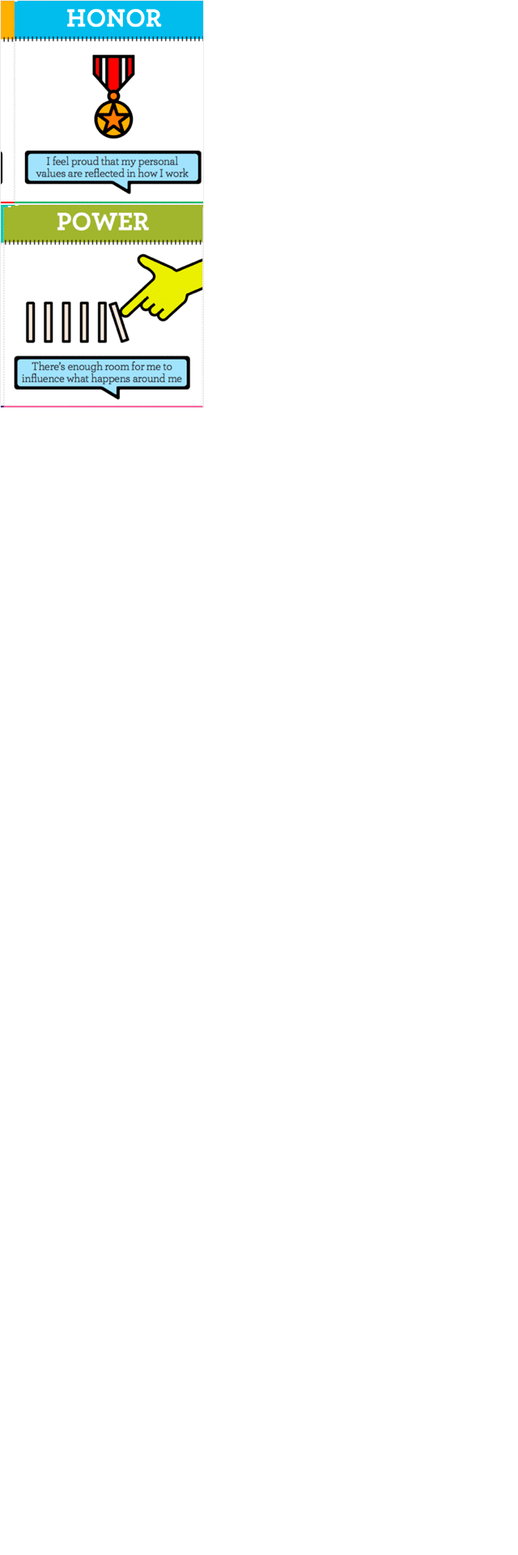
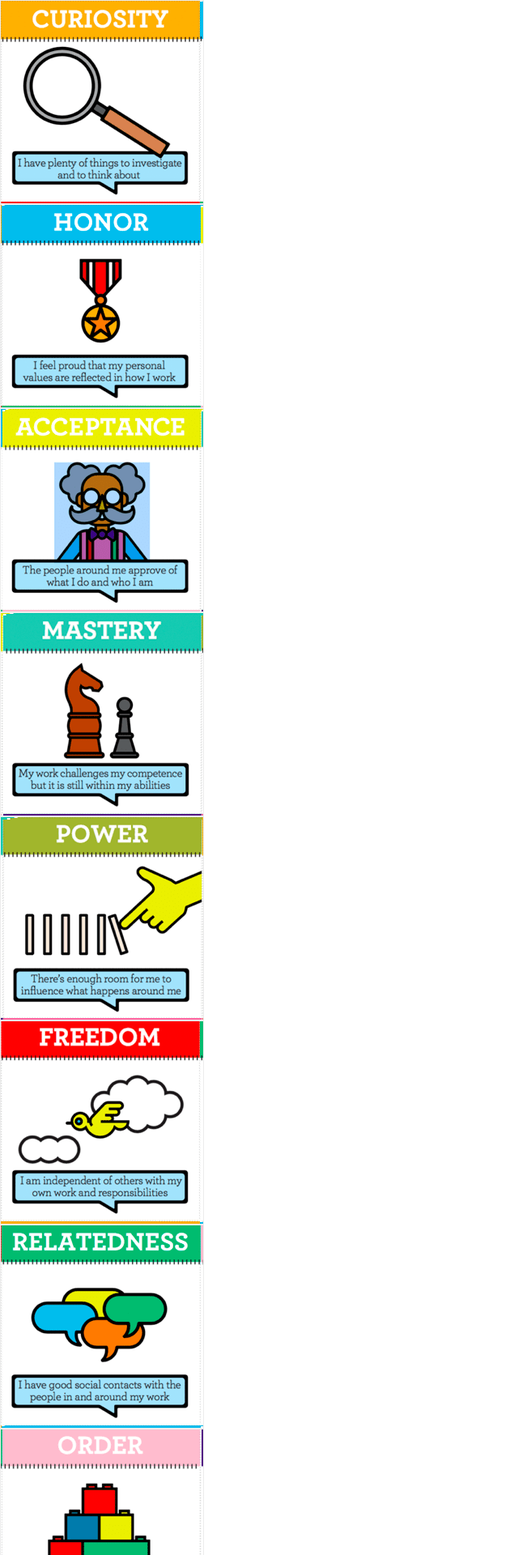
Before and after one commit to OrangeNebula/moving-motivator-desk, a React (Create React App) app: page / in a window 1280 px wide. Shown: the top 1920 px of the page at 81% size, without its empty margins (0-640 px from the left). Before the commit the page ends 800 px from the top, so only its background shows below. Built offline with nearby package versions, Linux system fonts and the light colour scheme.

Commit message:
[기타] 러프한 카드 포지션 설정

```diff
--- a/src/App.tsx
+++ b/src/App.tsx
@@ -6,8 +6,16 @@ import { CardType } from './Desk/domain/card.entity';
 function App() {
   return (
     <div className="App">
+      <CardComponent cardType={CardType.Curiosity} />
+      <CardComponent cardType={CardType.Honor} />
+      <CardComponent cardType={CardType.Acceptance} />
+      <CardComponent cardType={CardType.Mastery} />
       <CardComponent cardType={CardType.Power} />
-      <CardComponent cardType={CardType.Honor} />
+      <CardComponent cardType={CardType.Freedom} />
+      <CardComponent cardType={CardType.Relatedness} />
+      <CardComponent cardType={CardType.Order} />
+      <CardComponent cardType={CardType.Goal} />
+      <CardComponent cardType={CardType.Status} />
     </div>
   );
 }
--- a/src/Desk/component/card.component.tsx
+++ b/src/Desk/component/card.component.tsx
@@ -8,31 +8,31 @@ interface Props {
 
 const CardImagePosition = {
   [CardType.Order]: {
-    left: 0,
-    top: 0,
+    left: -490,
+    top: 247,
   },
   [CardType.Mastery]: {
-    left: 0,
+    left: -735,
     top: 0,
   },
   [CardType.Honor]: {
-    left: 250,
+    left: -245,
     top: 0,
   },
   [CardType.Goal]: {
-    left: 0,
-    top: 0,
+    left: -735,
+    top: 247,
   },
   [CardType.Power]: {
-    left: 1000,
+    left: -980,
     top: 0,
   },
   [CardType.Freedom]: {
     left: 0,
-    top: 0,
+    top: 247,
   },
   [CardType.Acceptance]: {
-    left: 0,
+    left: -490,
     top: 0,
   },
   [CardType.Curiosity]: {
@@ -40,12 +40,12 @@ const CardImagePosition = {
     top: 0,
   },
   [CardType.Status]: {
-    left: 0,
-    top: 0,
+    left: -980,
+    top: 247,
   },
   [CardType.Relatedness]: {
-    left: 0,
-    top: 0,
+    left: -245,
+    top: 247,
   },
 };
 
```
